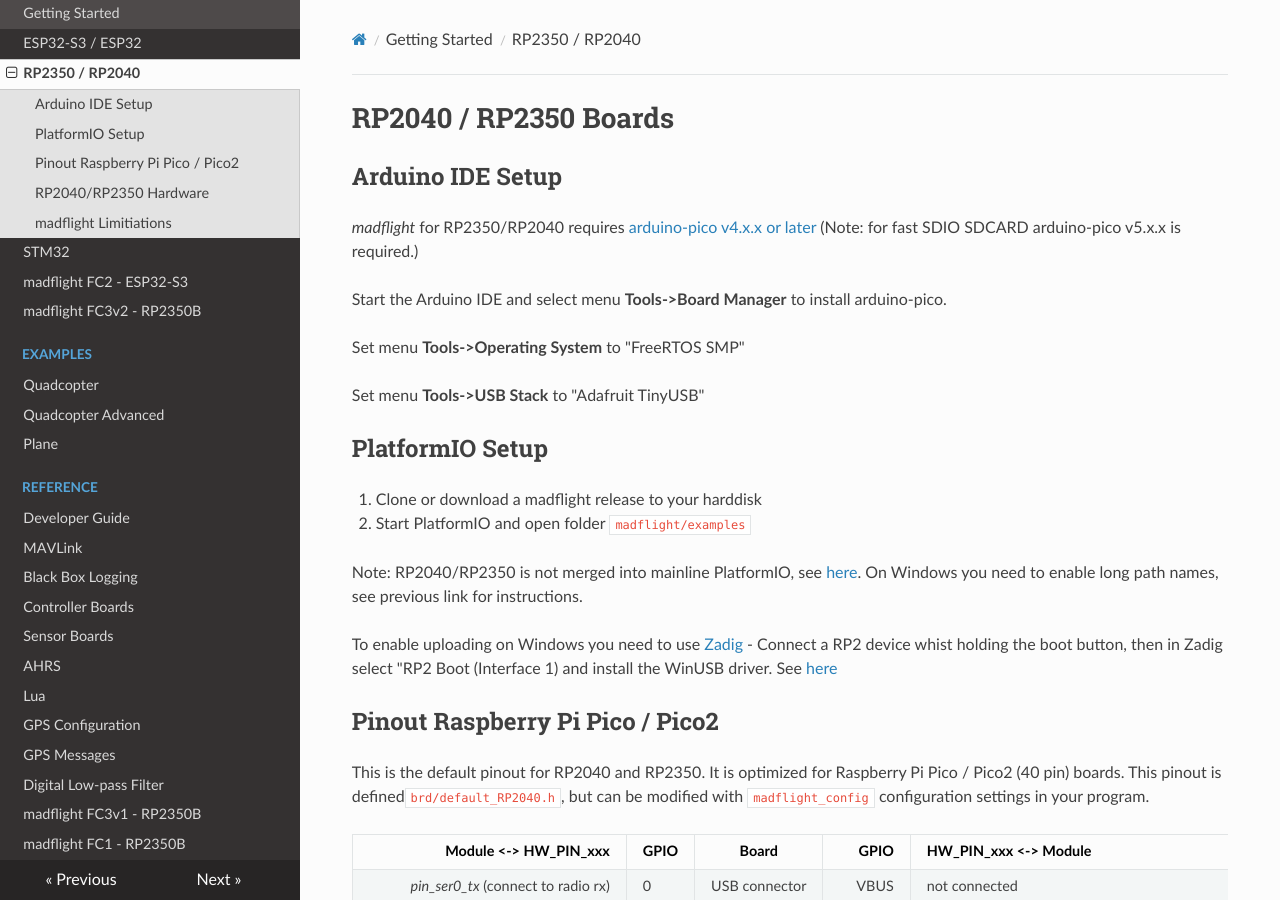
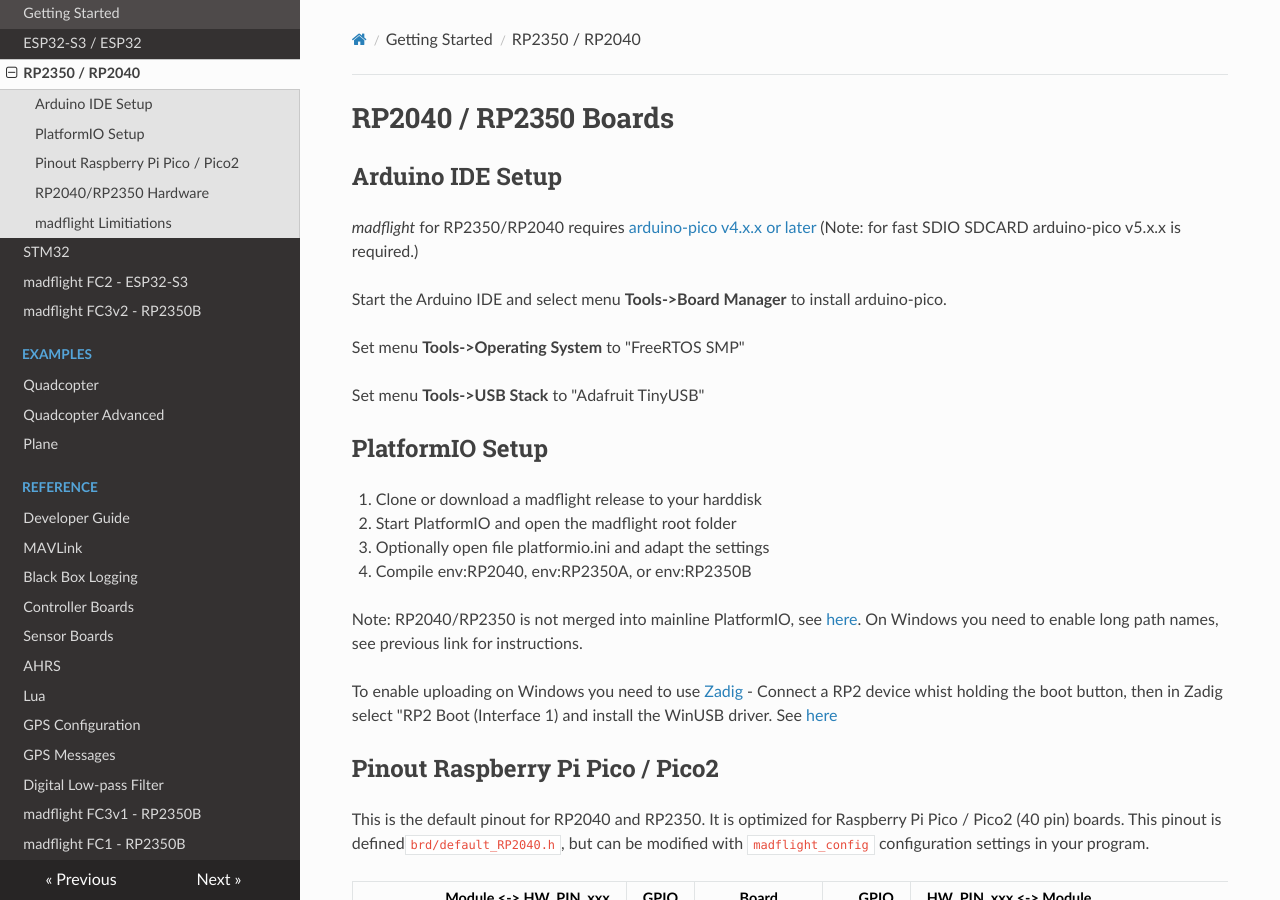
Before and after one commit to qqqlab/madflight-docs, an MkDocs documentation site: the page built from docs/Board-RP2040.md, in a window 1280 px wide and 900 px high. Built offline with MkDocs 1.6.1, drawn with Linux system fonts in a browser that asks for light colours; nearby versions of some CDN libraries.

Commit message:
Clarify PlatformIO setup instructions for madflight

```diff
--- a/docs/Board-RP2040.md
+++ b/docs/Board-RP2040.md
@@ -10,11 +10,16 @@
 
 Set menu **Tools->USB Stack** to "Adafruit TinyUSB"
 
+
 ## PlatformIO Setup
 
 1. Clone or download a madflight release to your harddisk
 
-2. Start PlatformIO and open folder `madflight/examples`
+2. Start PlatformIO and open the madflight root folder
+
+3. Optionally open file platformio.ini and adapt the settings
+
+4. Compile env:RP2040, env:RP2350A, or env:RP2350B
 
 Note: RP2040/RP2350 is not merged into mainline PlatformIO, see [here](https://arduino-pico.readthedocs.io/en/latest/platformio.html). On Windows you need to enable long path names, see previous link for instructions.
 
```
